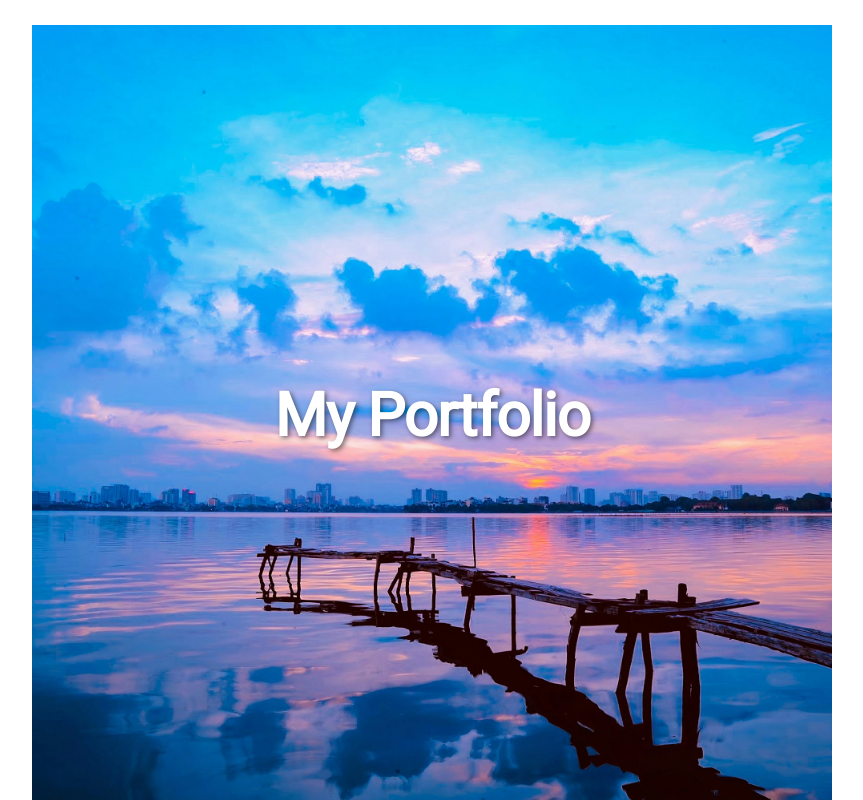
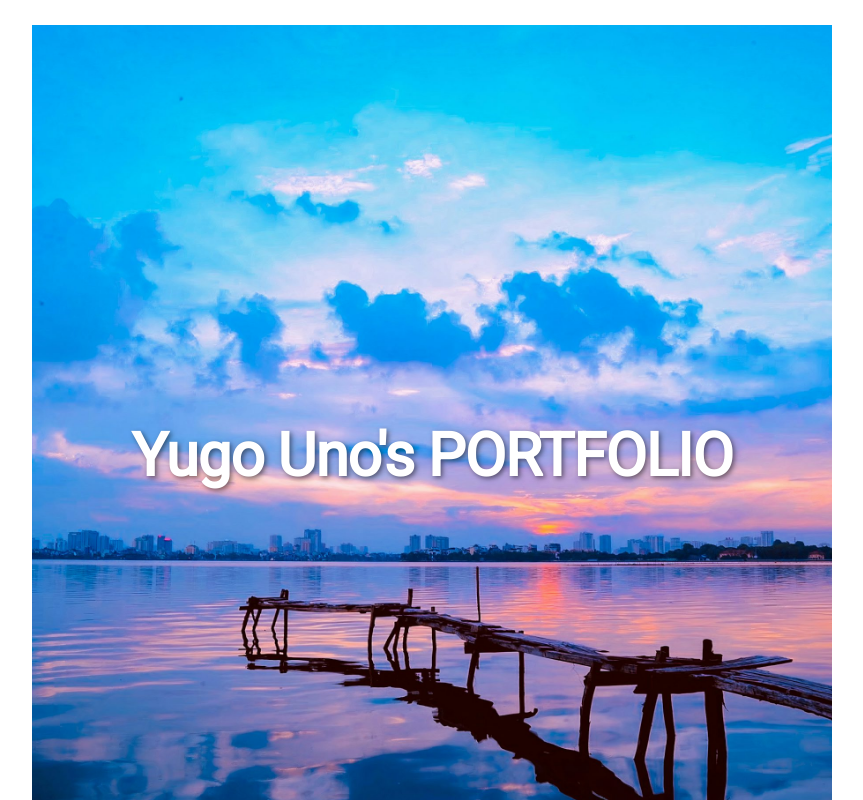
Before and after one commit to bayffee/portfolio, a plain HTML site: page index.html in a window 1280 px wide. Shown: the top 800 px of the page, without its empty margins (208-1071 px from the left). Drawn offline with nearby package versions, Linux system fonts and the light colour scheme.

Commit message:
Update index.html

```diff
--- a/index.html
+++ b/index.html
@@ -27,16 +27,10 @@
 
   <body>
 
-    <div id="hero">
-  <div class="hero-content">
-    <h1>My Portfolio</h1>
-  </div>
-</div>
-
   <!-- Hero section -->
   <section id="hero">
     <div class="hero-content">
-      <h1>PORTFOLIO</h1>
+      <h1>Yugo Uno's PORTFOLIO</h1>
     </div>
   </section>
 
```
